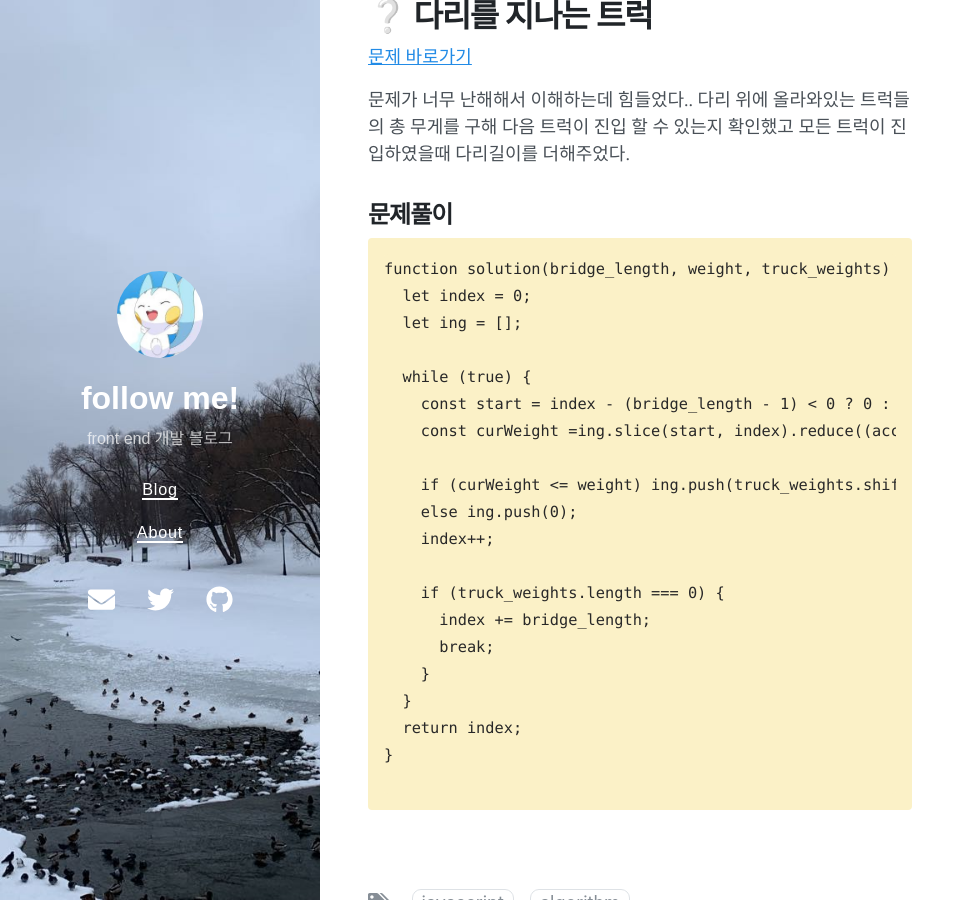
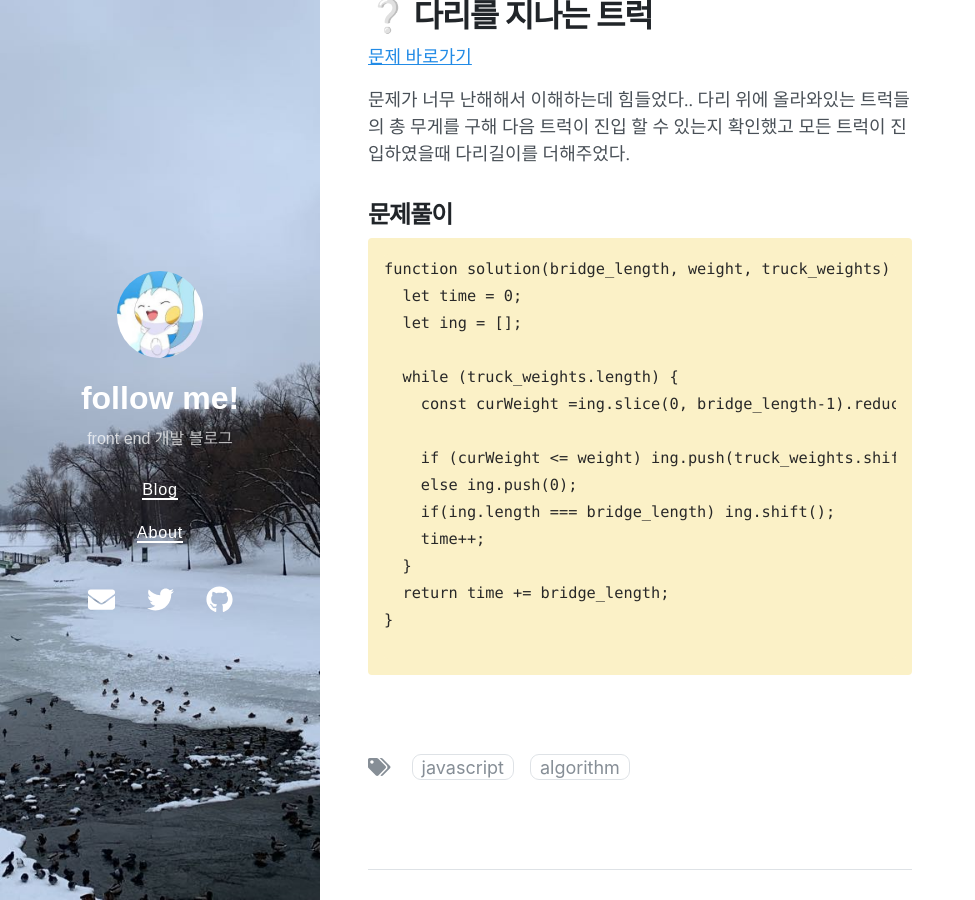
Before and after one commit to micmacbox/micmacbox.github.io, a Jekyll site: the page built from algorithm/_posts/2022-08-16-algorithm_study_week02.md, in a window 1280 px wide and 900 px high, scrolled down 4284 px. Shown: the whole window, without its empty margins (0-975 px from the left). Built offline with Jekyll 4.4.1, drawn with Linux system fonts in a browser that asks for light colours; nearby versions of some CDN libraries.

Commit message:
post fix: [알고리즘 스터디 2주차] 풀이수정

````diff
--- a/algorithm/_posts/2022-08-16-algorithm_study_week02.md
+++ b/algorithm/_posts/2022-08-16-algorithm_study_week02.md
@@ -184,23 +184,18 @@ function solution(priorities, location) {
 
 ```
 function solution(bridge_length, weight, truck_weights) {
-  let index = 0;
+  let time = 0;
   let ing = [];
 
-  while (true) {
-    const start = index - (bridge_length - 1) < 0 ? 0 : index - (bridge_length - 1);
-    const curWeight =ing.slice(start, index).reduce((acc, cur) => acc += cur, 0) + truck_weights[0];
+  while (truck_weights.length) {
+    const curWeight =ing.slice(0, bridge_length-1).reduce((acc, cur) => acc += cur, truck_weights[0]);
 
     if (curWeight <= weight) ing.push(truck_weights.shift());
     else ing.push(0);
-    index++;
-
-    if (truck_weights.length === 0) {
-      index += bridge_length;
-      break;
-    }
+    if(ing.length === bridge_length) ing.shift();
+    time++;
   }
-  return index;
+  return time += bridge_length;
 }
 
 ```
````
